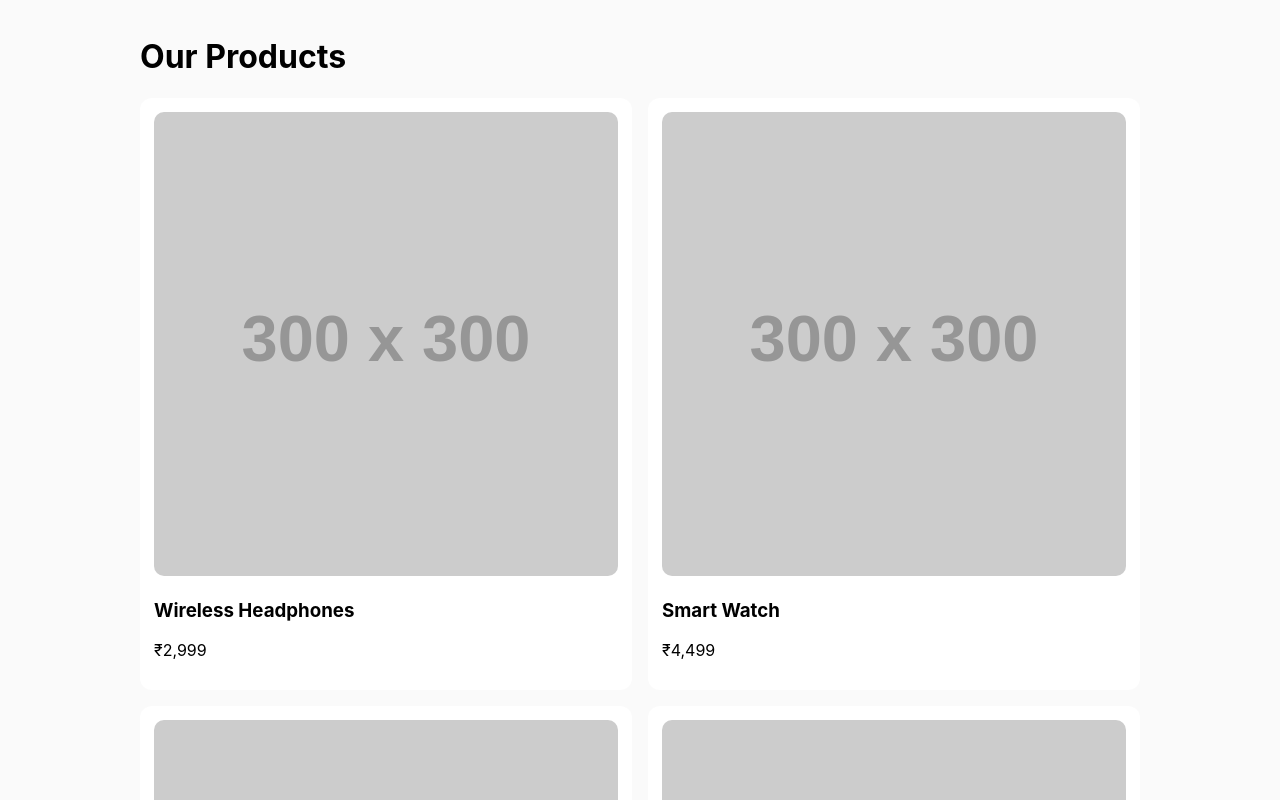
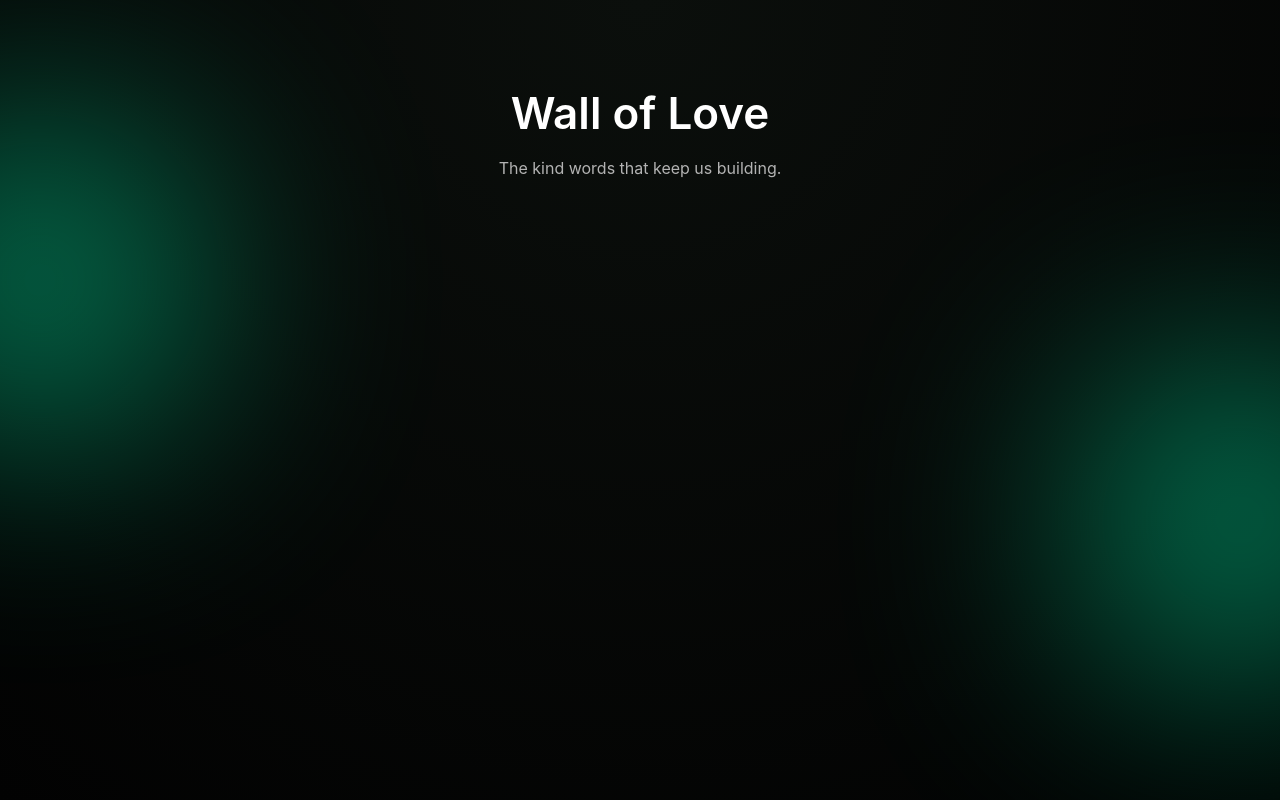
Before and after one commit to SauravKumar2503/wall-of-love, a React (Vite) app: page / in a window 1280 px wide. Shown: the top 800 px of the page. Built offline with nearby package versions, Linux system fonts and the light colour scheme.

Commit message:
Comminitng

```diff
--- a/src/App.jsx
+++ b/src/App.jsx
@@ -1,4 +1,5 @@
 import { BrowserRouter, Routes, Route } from "react-router-dom";
+import WallOfLove from "./pages/WallOfLove";
 import Home from "./pages/Home";
 import ProductDetail from "./pages/ProductDetail";
 
@@ -6,7 +7,13 @@ function App() {
   return (
     <BrowserRouter>
       <Routes>
-        <Route path="/" element={<Home />} />
+        {/* Default landing page */}
+        <Route path="/" element={<WallOfLove />} />
+
+        {/* Products listing */}
+        <Route path="/products" element={<Home />} />
+
+        {/* Product detail */}
         <Route path="/product/:id" element={<ProductDetail />} />
       </Routes>
     </BrowserRouter>
--- /dev/null
+++ b/src/pages/WallofLove.jsx
@@ -0,0 +1,40 @@
+import { getReviews } from "../utils/storage";
+
+function WallOfLove() {
+  const reviews = getReviews();
+
+  return (
+    <div className="wall-wrapper">
+      {/* Background glow shapes */}
+      <div className="bg-glow left"></div>
+      <div className="bg-glow right"></div>
+
+      {/* Header */}
+      <header className="wall-header">
+        <h1>Wall of Love</h1>
+        <p>The kind words that keep us building.</p>
+      </header>
+
+      {/* Testimonials */}
+      <div className="wall-grid">
+        {reviews.map((r) => (
+          <div key={r.id} className="wall-card">
+            <div className="wall-user">
+              <div className="avatar">
+                {r.name.charAt(0).toUpperCase()}
+              </div>
+              <div>
+                <strong>{r.name}</strong>
+                <span>Verified Customer</span>
+              </div>
+            </div>
+
+            <p className="wall-text">“{r.content}”</p>
+          </div>
+        ))}
+      </div>
+    </div>
+  );
+}
+
+export default WallOfLove;
--- a/src/styles.css
+++ b/src/styles.css
@@ -1,14 +1,77 @@
+
+
+* {
+  box-sizing: border-box;
+  margin: 0;
+  padding: 0;
+}
+
 body {
-  font-family: Inter, Arial;
-  background: #fafafa;
-  margin: 0;
+  font-family: "Inter", system-ui, -apple-system, BlinkMacSystemFont;
+  background: #f6f7fb;
+  color: #111;
+  line-height: 1.5;
+}
+
+
+.container {
+  max-width: 1100px;
+  margin: auto;
   padding: 16px;
 }
 
-.container {
-  max-width: 1000px;
-  margin: auto;
+
+
+h1 {
+  font-size: 28px;
+  margin-bottom: 16px;
 }
+
+h2 {
+  font-size: 22px;
+  margin: 24px 0 12px;
+}
+
+h3 {
+  font-size: 18px;
+  margin-bottom: 6px;
+}
+
+
+
+button {
+  background: linear-gradient(135deg, #111, #333);
+  color: white;
+  border: none;
+  border-radius: 10px;
+  padding: 10px 16px;
+  font-size: 14px;
+  cursor: pointer;
+  transition: transform 0.15s ease, box-shadow 0.15s ease;
+}
+
+button:hover {
+  transform: translateY(-1px);
+  box-shadow: 0 6px 16px rgba(0,0,0,0.15);
+}
+
+
+input,
+textarea,
+select {
+  width: 100%;
+  padding: 10px 12px;
+  margin-top: 10px;
+  border-radius: 10px;
+  border: 1px solid #ddd;
+  font-size: 14px;
+}
+
+textarea {
+  resize: vertical;
+}
+
+
 
 .grid {
   display: grid;
@@ -22,49 +85,239 @@ body {
   }
 }
 
-.card {
-  background: #fff;
-  padding: 14px;
-  border-radius: 12px;
-  text-decoration: none;
-  color: black;
+@media (min-width: 1024px) {
+  .grid {
+    grid-template-columns: repeat(3, 1fr);
+  }
 }
 
-.card img {
-  width: 100%;
-  border-radius: 10px;
+
+
+.product-card {
+  background: white;
+  border-radius: 16px;
+  padding: 14px;
+  display: flex;
+  justify-content: space-between;
+  align-items: center;
+  gap: 12px;
+  text-decoration: none;
+  color: inherit;
+  box-shadow: 0 10px 30px rgba(0,0,0,0.06);
+  transition: transform 0.2s ease, box-shadow 0.2s ease;
 }
+
+.product-card:hover {
+  transform: translateY(-4px);
+  box-shadow: 0 18px 40px rgba(0,0,0,0.12);
+}
+
+.product-info {
+  flex: 1;
+}
+
+.product-info .price {
+  font-weight: bold;
+  margin: 4px 0;
+}
+
+.product-info .desc {
+  font-size: 13px;
+  color: #666;
+}
+
+.product-image img {
+  width: 90px;
+  height: 90px;
+  object-fit: cover;
+  border-radius: 12px;
+}
+
+/* Mobile */
+@media (max-width: 600px) {
+  .product-card {
+    flex-direction: column-reverse;
+    align-items: flex-start;
+  }
+
+  .product-image img {
+    width: 100%;
+    height: 160px;
+  }
+}
+
+
 
 .product-box {
   background: white;
-  padding: 16px;
-  border-radius: 12px;
-  margin-bottom: 20px;
+  padding: 20px;
+  border-radius: 18px;
+  box-shadow: 0 12px 32px rgba(0,0,0,0.08);
+  margin-bottom: 24px;
+}
+
+.product-box img {
+  width: 100%;
+  border-radius: 14px;
+  margin-bottom: 12px;
 }
 
 .price {
+  font-size: 20px;
   font-weight: bold;
-  font-size: 18px;
+  margin: 6px 0;
 }
+
+
 
 .review-form {
   background: white;
-  padding: 16px;
-  border-radius: 12px;
-  margin-top: 20px;
+  padding: 18px;
+  border-radius: 18px;
+  box-shadow: 0 10px 28px rgba(0,0,0,0.06);
 }
 
-input, textarea, select {
-  width: 100%;
-  margin-top: 8px;
-  padding: 10px;
+
+.card {
+  background: white;
+  border-radius: 16px;
+  padding: 14px;
+  box-shadow: 0 8px 24px rgba(0,0,0,0.06);
 }
 
-button {
-  margin-top: 10px;
-  padding: 10px;
-  background: black;
-  color: white;
-  border-radius: 8px;
-  border: none;
+.card strong {
+  font-size: 14px;
 }
+
+.card p {
+  margin: 6px 0;
+  font-size: 14px;
+}
+
+.card small {
+  font-size: 12px;
+  color: #666;
+}
+
+
+.wall-wrapper {
+  min-height: 100vh;
+  background: radial-gradient(circle at top, #0b0f0c, #020202);
+  color: #fff;
+  padding: 80px 20px;
+  position: relative;
+  overflow: hidden;
+}
+.bg-glow {
+  position: absolute;
+  width: 320px;
+  height: 320px;
+  border-radius: 50%;
+  filter: blur(120px);
+  opacity: 0.5;
+}
+
+.bg-glow.left {
+  background: #00ffb3;
+  top: 15%;
+  left: -120px;
+}
+
+.bg-glow.right {
+  background: #00ffb3;
+  bottom: 15%;
+  right: -120px;
+}
+
+/* Header */
+.wall-header {
+  text-align: center;
+  margin-bottom: 60px;
+}
+
+.wall-header h1 {
+  font-size: 44px;
+  font-weight: 600;
+  margin-bottom: 10px;
+}
+
+.wall-header p {
+  font-size: 16px;
+  color: #b3b3b3;
+}
+
+/* Masonry-like grid */
+.wall-grid {
+  column-count: 1;
+  column-gap: 20px;
+  max-width: 1200px;
+  margin: auto;
+}
+
+@media (min-width: 768px) {
+  .wall-grid {
+    column-count: 2;
+  }
+}
+
+@media (min-width: 1024px) {
+  .wall-grid {
+    column-count: 3;
+  }
+}
+
+/* Testimonial card */
+.wall-card {
+  background: rgba(255, 255, 255, 0.04);
+  border: 1px solid rgba(255, 255, 255, 0.08);
+  border-radius: 16px;
+  padding: 18px;
+  margin-bottom: 20px;
+  break-inside: avoid;
+  backdrop-filter: blur(10px);
+  box-shadow: 0 10px 30px rgba(0,0,0,0.4);
+  transition: transform 0.2s ease, box-shadow 0.2s ease;
+}
+
+.wall-card:hover {
+  transform: translateY(-6px);
+  box-shadow: 0 20px 50px rgba(0,0,0,0.6);
+}
+
+/* User section */
+.wall-user {
+  display: flex;
+  align-items: center;
+  gap: 12px;
+  margin-bottom: 12px;
+}
+
+.wall-user strong {
+  display: block;
+  font-size: 14px;
+}
+
+.wall-user span {
+  font-size: 12px;
+  color: #8a8a8a;
+}
+
+/* Avatar */
+.avatar {
+  width: 38px;
+  height: 38px;
+  border-radius: 50%;
+  background: linear-gradient(135deg, #00ffb3, #00c48c);
+  display: flex;
+  align-items: center;
+  justify-content: center;
+  color: #000;
+  font-weight: bold;
+}
+
+/* Text */
+.wall-text {
+  font-size: 14px;
+  line-height: 1.6;
+  color: #e6e6e6;
+}
```
